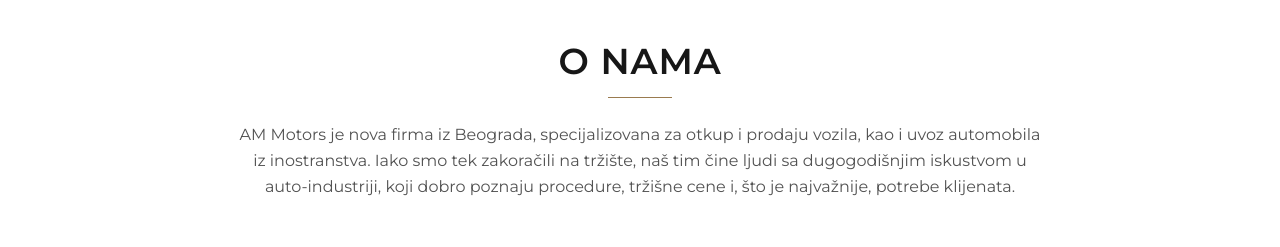
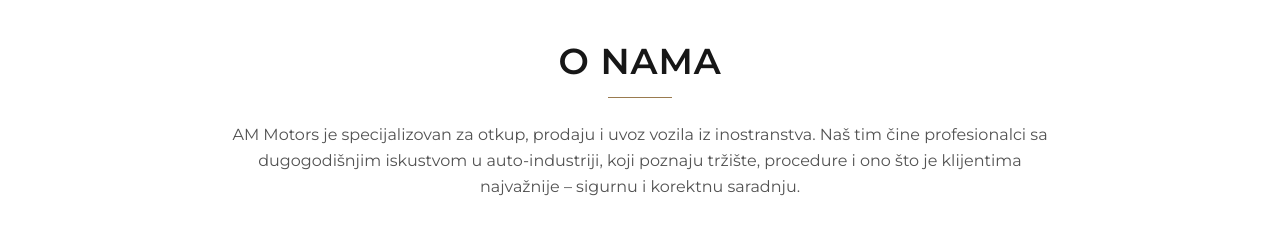
Before and after one commit to aleksandarz/ammotors, a Next.js app: page / in a window 1280 px wide. Shown: the part 1000-1247 px from the top of the page. Built offline with nearby package versions, Linux system fonts and the light colour scheme.

Commit message:
Update O nama intro paragraph copy

```diff
--- a/src/components/AboutSection.tsx
+++ b/src/components/AboutSection.tsx
@@ -28,11 +28,10 @@
         </h2>
         <div className="mx-auto mt-4 h-px w-16 bg-accent" />
         <p className="mt-6 text-sm leading-relaxed text-neutral-600 sm:text-base">
-          AM Motors je nova firma iz Beograda, specijalizovana za otkup i
-          prodaju vozila, kao i uvoz automobila iz inostranstva. Iako smo tek
-          zakoračili na tržište, naš tim čine ljudi sa dugogodišnjim
-          iskustvom u auto-industriji, koji dobro poznaju procedure, tržišne
-          cene i, što je najvažnije, potrebe klijenata.
+          AM Motors je specijalizovan za otkup, prodaju i uvoz vozila iz
+          inostranstva. Naš tim čine profesionalci sa dugogodišnjim
+          iskustvom u auto-industriji, koji poznaju tržište, procedure i
+          ono što je klijentima najvažnije – sigurnu i korektnu saradnju.
         </p>
 
         <h3 className="mt-12 text-xs font-semibold tracking-[0.2em] text-neutral-900 uppercase">
```
